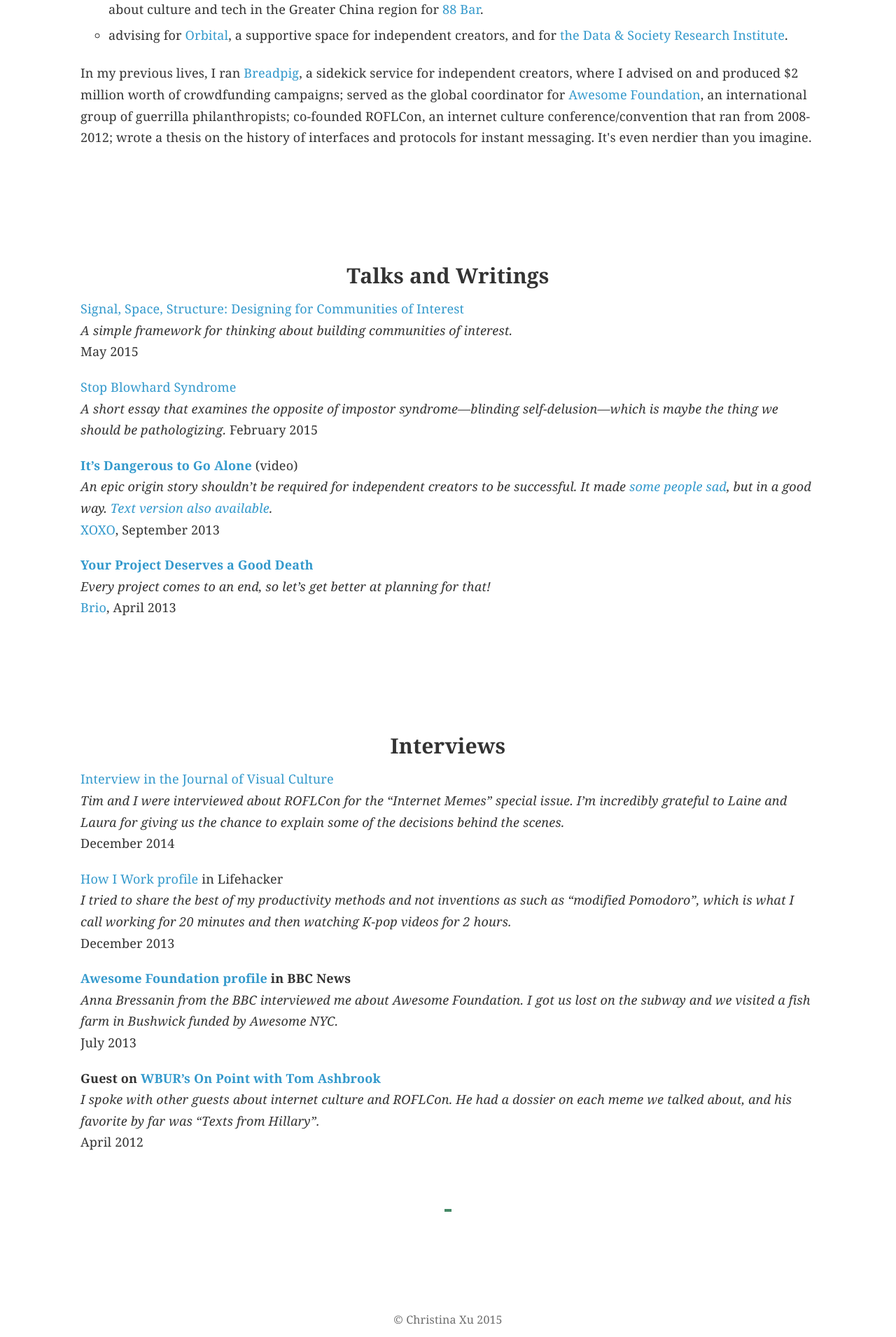
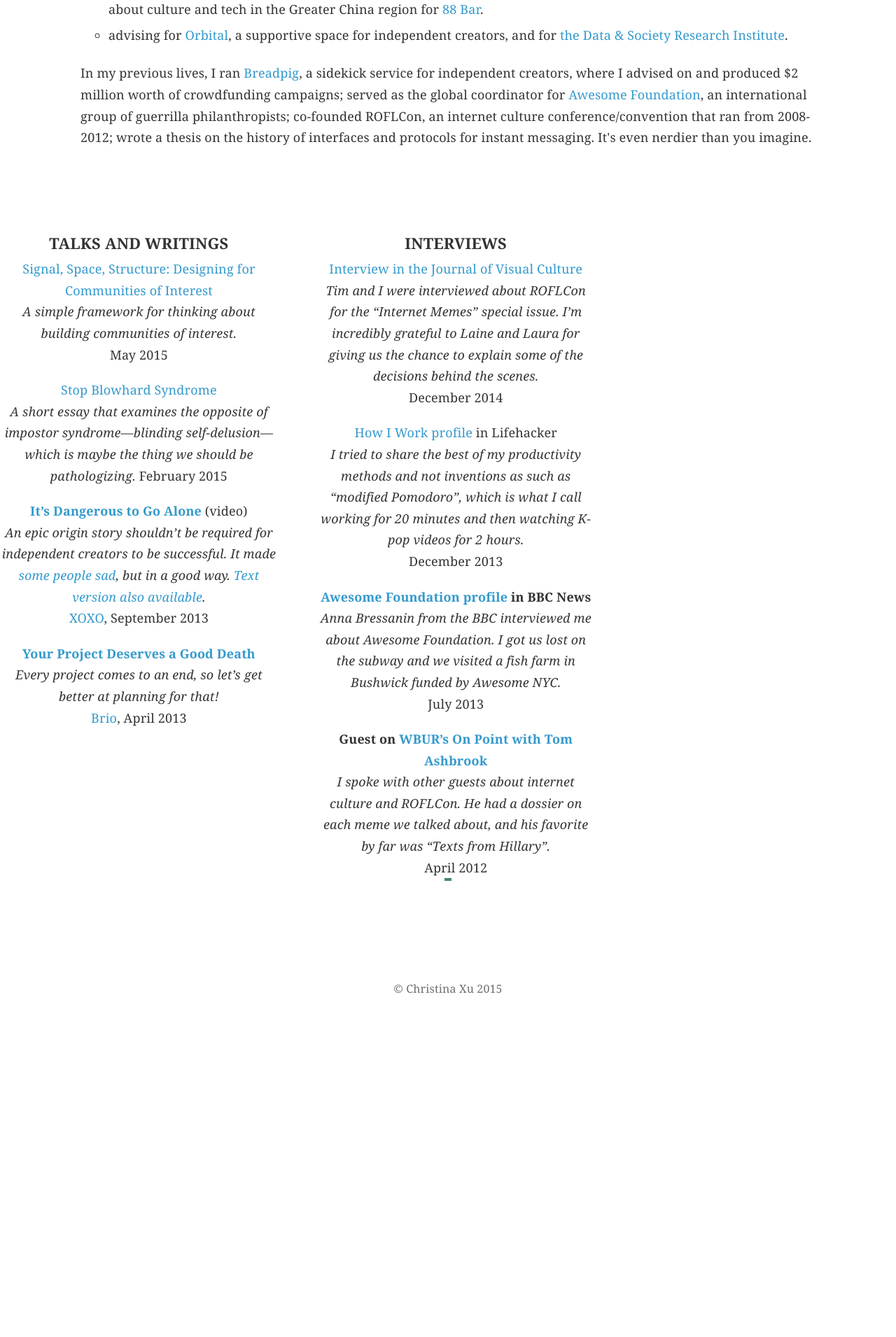
Before and after one commit to zamiang/christina-xu, a Jekyll site: the page built from index.html, in a window 1280 px wide. Shown: the part 1331-3242 px from the top of the page at 70% size. Built offline with Jekyll 4.4.1, drawn with Linux system fonts in a browser that asks for light colours; nearby versions of some CDN libraries; Markdown is read by kramdown in place of the engine named in the settings; after the commit the page ends 2769 px from its top, so only the background shows below that.

Commit message:
Update index.html

```diff
--- a/index.html
+++ b/index.html
@@ -28,9 +28,9 @@ layout: default
     </div>
 </section>
 
-<section id="talks">
-    <div class="section-content">
-        <h3>Talks and Writings</h3>
+<div class="more-section-group">
+    <div class="more-section">
+        <div class="item-heading large-heading">Talks and Writings</div>
         <p>
         <bold><a href="https://medium.com/chrysaora-weekly/signal-space-structure-designing-for-communities-of-interest-d09ad8454f57">Signal, Space, Structure: Designing for Communities of Interest</a></bold><br />
         <i>A simple framework for thinking about building communities of interest.</i><br />
@@ -55,11 +55,9 @@ layout: default
         <a href="http://2013.brioconference.com/">Brio</a>, April 2013
         </p>
     </div>
-</section>
 
-<section id="about">
-    <div class="section-content">
-        <h3>Interviews</h3>
+    <div class="more-section">
+        <div class="item-heading large-heading">Interviews</div>
         <p>
         <bold><a href="http://vcu.sagepub.com/content/13/3/376.abstract">Interview in the Journal of Visual Culture</a></bold><br />
         <i>Tim and I were interviewed about ROFLCon for the “Internet Memes” special issue. I’m incredibly grateful to Laine and Laura for giving us the chance to explain some of the decisions behind the scenes.</i><br />
@@ -84,4 +82,4 @@ layout: default
         April 2012
         </p>
     </div>
-</section>
+</div>
```
